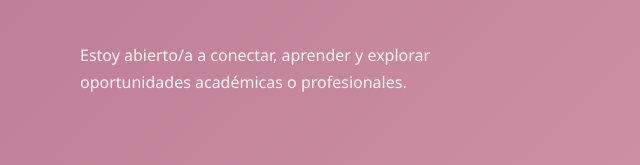
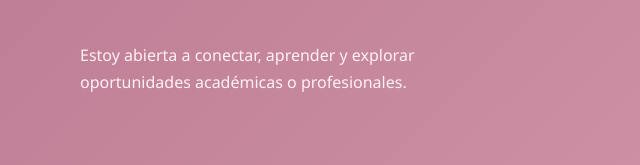
Before and after one commit to chiaraticona-source/chiara-ticona.github.io, a plain HTML site: page index.html in a window 1280 px wide. Shown: the part 4370-4535 px from the top of the page, 0-640 px from the left. Drawn offline with Linux system fonts and the light colour scheme.

Commit message:
Update contact section introduction text

```diff
--- a/index.html
+++ b/index.html
@@ -229,7 +229,7 @@
 
     <section class="section contact-section" id="contacto">
       <div class="container contact-grid">
-        <div class="reveal"><p class="eyebrow eyebrow-light">09 / HABLEMOS</p><h2>Construyamos<br><span>algo valioso.</span></h2><p class="contact-intro">Estoy abierto/a a conectar, aprender y explorar oportunidades académicas o profesionales.</p></div>
+        <div class="reveal"><p class="eyebrow eyebrow-light">09 / HABLEMOS</p><h2>Construyamos<br><span>algo valioso.</span></h2><p class="contact-intro">Estoy abierta a conectar, aprender y explorar oportunidades académicas o profesionales.</p></div>
         <div class="contact-links reveal">
           <a class="contact-link" href="mailto:chiara.ticona@ucsp.edu.pe"><span>Correo electrónico</span><strong>chiara.ticona@ucsp.edu.pe ↗</strong></a>
           <a class="contact-link" href="https://www.linkedin.com/in/chiara-valentina-ticona-chata-7286a9451/" target="_blank" rel="noopener noreferrer"><span>LinkedIn</span><strong>Ver perfil profesional ↗</strong></a>
```
